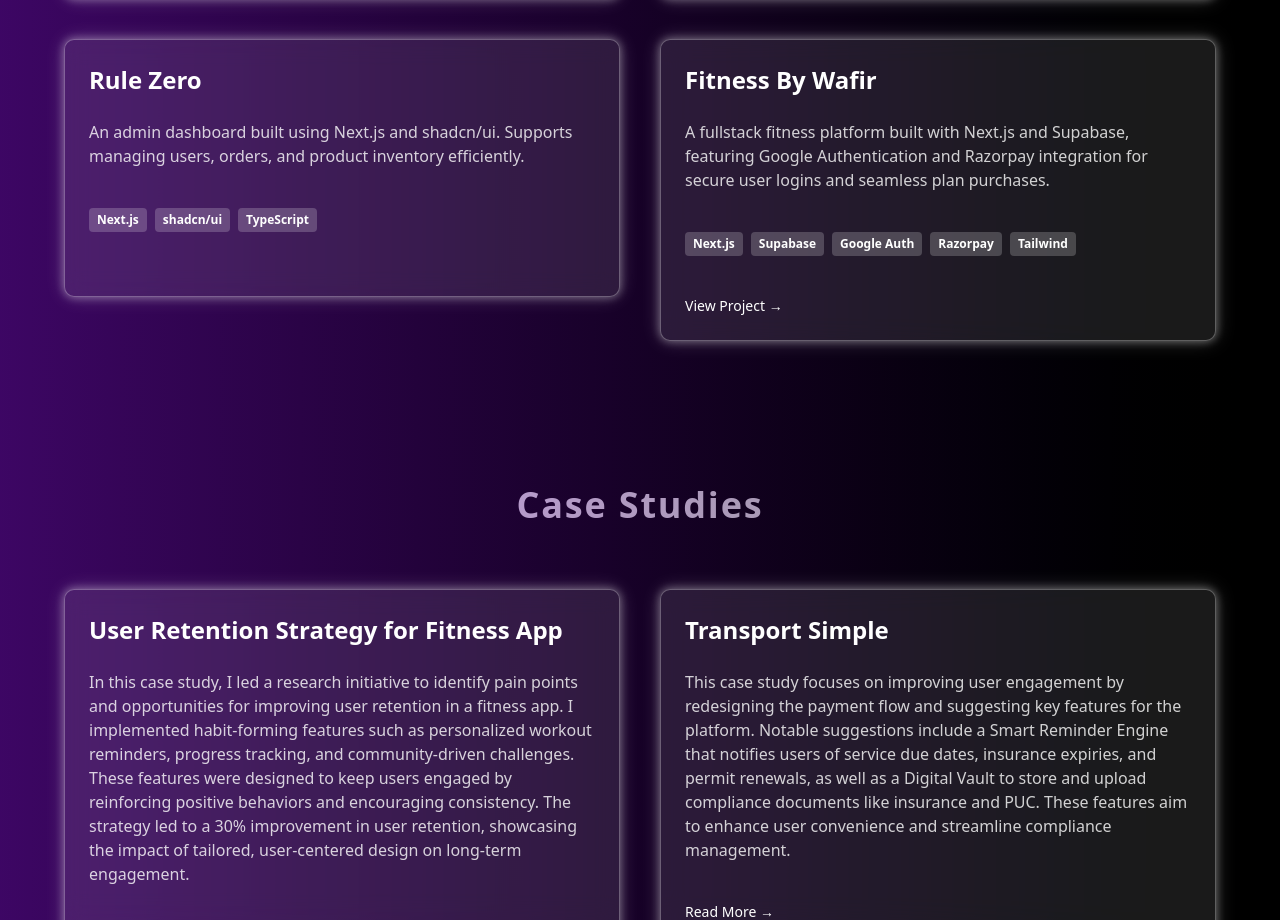
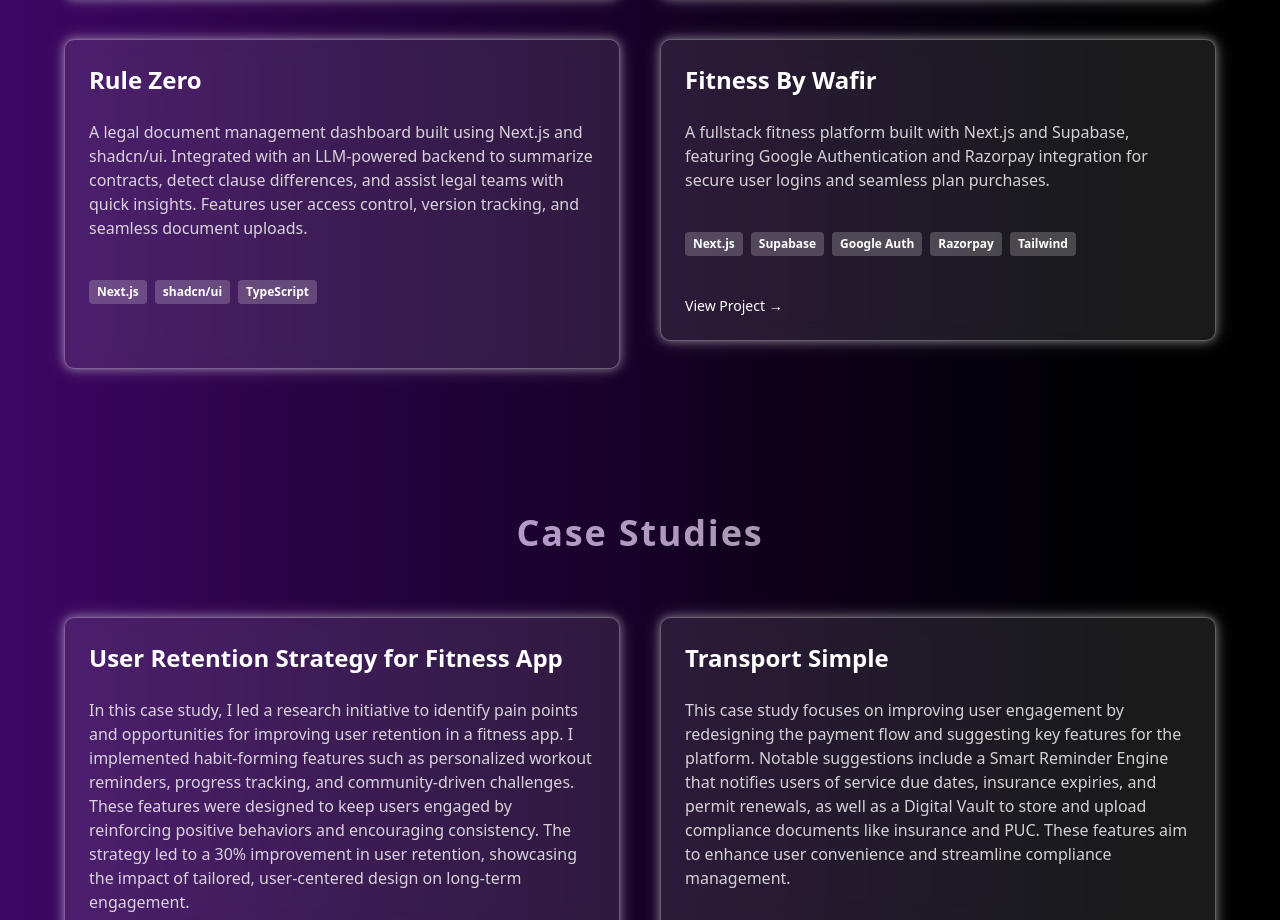
Before and after one commit to Pratiksha102/portfolio-2025, a Next.js app: page / in a window 1280 px wide. Shown: the part 2212-3132 px from the top of the page. Built offline with nearby package versions, Linux system fonts and the light colour scheme.

Commit message:
Updating Project

```diff
--- a/src/app/components/Projects.tsx
+++ b/src/app/components/Projects.tsx
@@ -20,7 +20,7 @@ const projects = [
   {
     title: "Rule Zero",
     description:
-      "An admin dashboard built using Next.js and shadcn/ui. Supports managing users, orders, and product inventory efficiently.",
+      "A legal document management dashboard built using Next.js and shadcn/ui. Integrated with an LLM-powered backend to summarize contracts, detect clause differences, and assist legal teams with quick insights. Features user access control, version tracking, and seamless document uploads.",
     tags: ["Next.js", "shadcn/ui", "TypeScript"],
     link: "#",
   },
```
